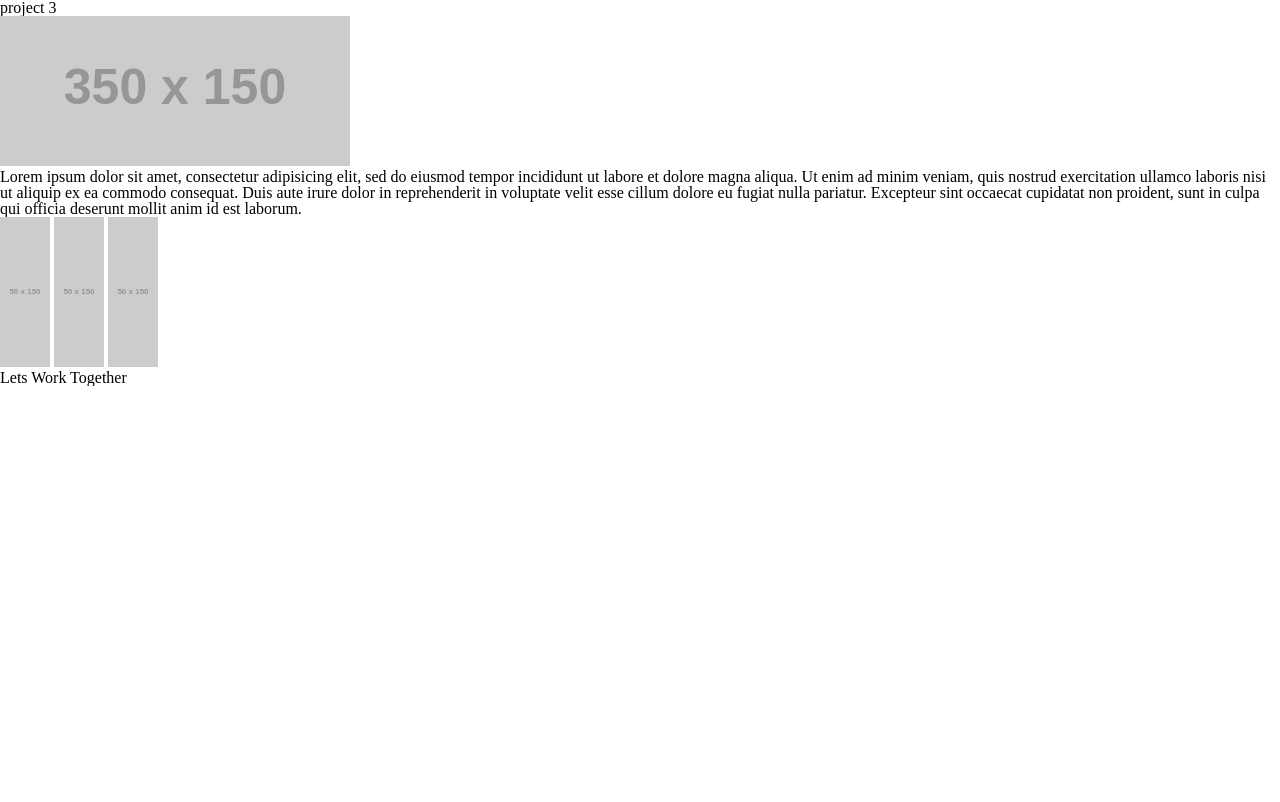
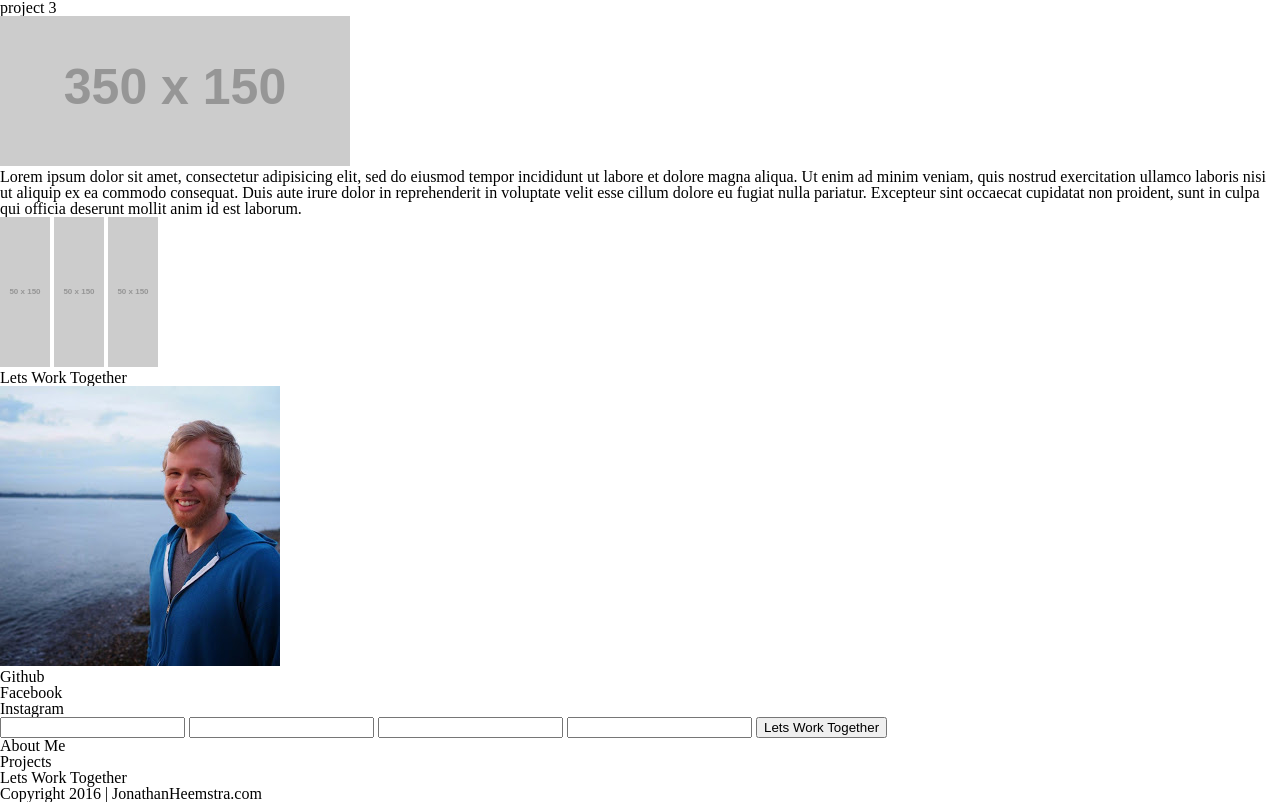
Before and after one commit to jonathanheemstra/Portfolio, a plain HTML site: page index.html in a window 1280 px wide. Shown: the part 1537-2339 px from the top of the page. Before the commit the page ends 1923 px from the top, so only its background shows below. Drawn offline with Linux system fonts and the light colour scheme; placeholder pictures from the web are drawn by us.

Commit message:
finish adding placeholder content and html structure

```diff
--- a/index.html
+++ b/index.html
@@ -70,10 +70,34 @@
       </section>
       <section>
         <h2>Lets Work Together</h2>
+        <article>
+          <img src="/imgs/profile.jpg" alt="Jonny Heemstra headshot image" />
+          <ul>
+            <li>Github</li>
+            <li>Facebook</li>
+            <li>Instagram</li>
+          </ul>
+        </article>
+        <article>
+          <form>
+            <input type="text" name="name" value="">
+            <input type="text" name="email" value="">
+            <input type="text" name="phone" value="">
+            <input type="text" name="message" value="">
+            <button type="button" name="button">Lets Work Together</button>
+          </form>
+        </article>
       </section>
     </main>
     <footer>
-
+      <nav>
+        <ul>
+          <li>About Me</li>
+          <li>Projects</li>
+          <li>Lets Work Together</li>
+        </ul>
+      </nav>
+      <p>Copyright 2016 | JonathanHeemstra.com</p>
     </footer>
   </body>
 </html>
```
